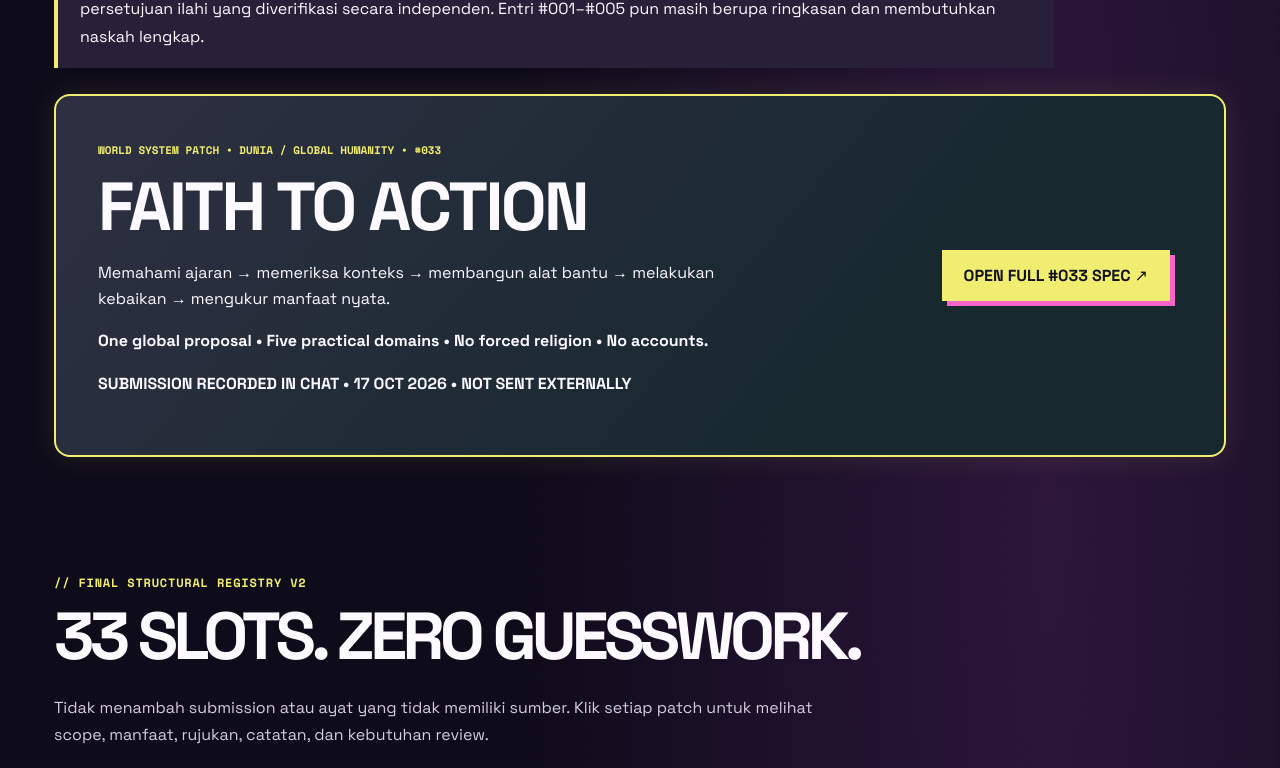
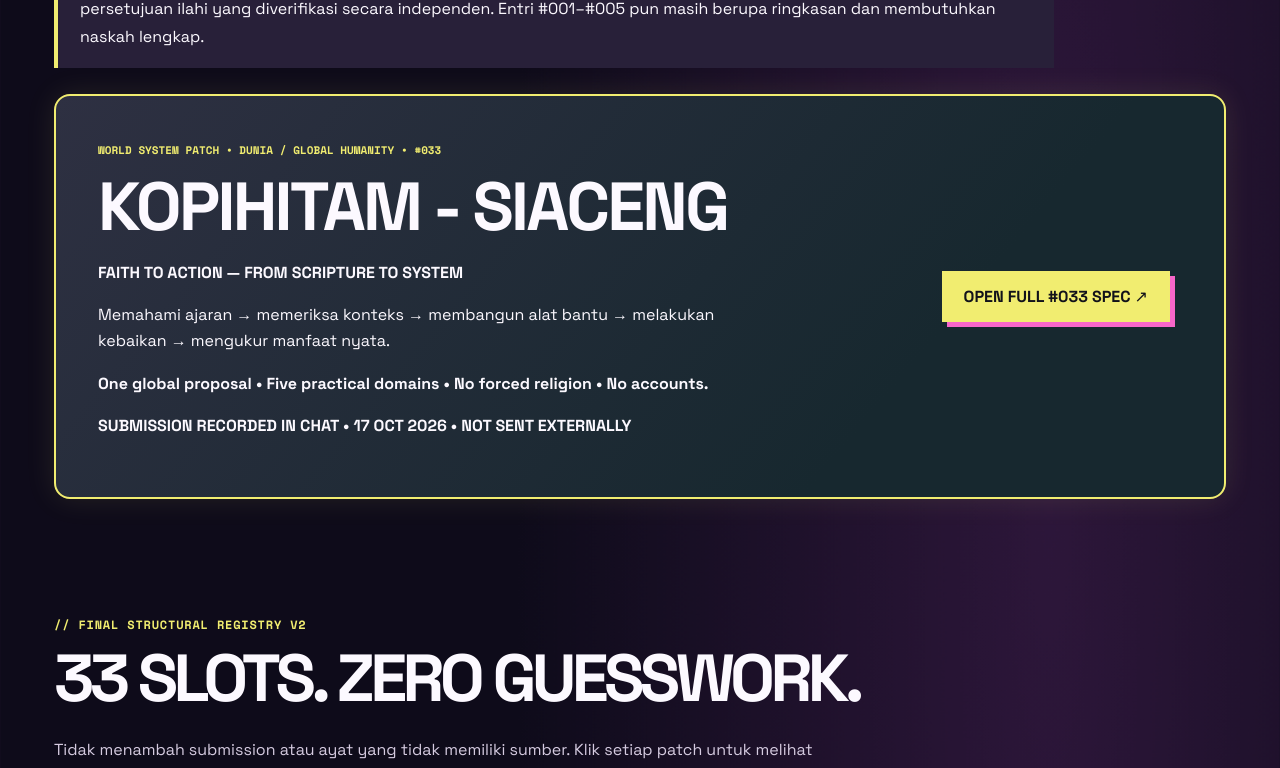
Before and after one commit to bjo163/moonwitness-xii-season-global-championships, a React (Vite) app: page /syafaat-status in a window 1280 px wide. Shown: the part 790-1558 px from the top of the page. Built offline with nearby package versions, Linux system fonts and the light colour scheme.

Commit message:
Rename featured #033 heading in master registry while preserving Faith to Action theme

```diff
--- a/src/pages/Syafaat.jsx
+++ b/src/pages/Syafaat.jsx
@@ -29,7 +29,7 @@ export default function Syafaat(){
  </div>
  <Notice><b>HONEST FIRST:</b> {registryNote} Status APPROVED dalam arsip lama adalah klaim persetujuan menurut pengaju, bukan persetujuan Allah yang dapat diverifikasi. Tidak ada persetujuan ilahi yang diverifikasi secara independen. Entri #001–#005 pun masih berupa ringkasan dan membutuhkan naskah lengkap.</Notice>
  <section className="patch-featured" aria-labelledby="patch-featured-title">
- <div><small>WORLD SYSTEM PATCH • DUNIA / GLOBAL HUMANITY • #033</small><h2 id="patch-featured-title">FAITH TO ACTION</h2><p>Memahami ajaran → memeriksa konteks → membangun alat bantu → melakukan kebaikan → mengukur manfaat nyata.</p><p><b>One global proposal • Five practical domains • No forced religion • No accounts.</b></p><p><b>SUBMISSION RECORDED IN CHAT • 17 OCT 2026 • NOT SENT EXTERNALLY</b></p></div>
+ <div><small>WORLD SYSTEM PATCH • DUNIA / GLOBAL HUMANITY • #033</small><h2 id="patch-featured-title">KOPIHITAM - SIACENG</h2><p><b>FAITH TO ACTION — FROM SCRIPTURE TO SYSTEM</b></p><p>Memahami ajaran → memeriksa konteks → membangun alat bantu → melakukan kebaikan → mengukur manfaat nyata.</p><p><b>One global proposal • Five practical domains • No forced religion • No accounts.</b></p><p><b>SUBMISSION RECORDED IN CHAT • 17 OCT 2026 • NOT SENT EXTERNALLY</b></p></div>
  <Link className="btn" to="/syafaat-status/033">OPEN FULL #033 SPEC ↗</Link>
  </section>
  <section className="section" id="master-register"><Head eyebrow="// FINAL STRUCTURAL REGISTRY V2" title="33 SLOTS. ZERO GUESSWORK." sub="Tidak menambah submission atau ayat yang tidak memiliki sumber. Klik setiap patch untuk melihat scope, manfaat, rujukan, catatan, dan kebutuhan review."/>
@@ -56,7 +56,7 @@ export default function Syafaat(){
  </section>
  <section className="section"><Head eyebrow="// PRESERVED OUTSIDE THE 33 SLOTS" title="DON'T LOSE THE EXTRAS." sub="Tambahan berikut punya asal sendiri. Tidak diam-diam mengambil nomor #009–#033."/>
   <div className="grid two"><Card><small>SEPARATE PRAYER REPORT • {wildYouthReport.id}</small><h3>{wildYouthReport.title}</h3><p>{wildYouthReport.summary}</p><p><b>Benefits requested:</b> {wildYouthReport.benefit}</p><p><b>References:</b> {wildYouthReport.references}</p><p><b>Status:</b> {wildYouthReport.status}</p><p>{wildYouthReport.note}</p></Card>
-  <Card><small>ADDITIONAL NARRATIVE NOTES</small><h3>UNNUMBERED / REVIEW QUEUE</h3>{unnumberedReports.map(e=><p key={e.id}><b>{e.title}</b> — {e.note}</p>)}<p><b>THE WRONG WAY / HELLROAD</b> remains a separate competing candidate for #014, preserved in its conflict card above, not relabelled as a confirmed submission.</p>{displacedPatchConcepts.map(x=><p key={x.archiveId}><b>{x.title} — ARCHIVED EDITORIAL CONCEPT</b> (formerly slot #{x.formerSlot}). {x.summary} This remains unnumbered after #033 was assigned to FAITH TO ACTION.</p>)}</Card></div>
+  <Card><small>ADDITIONAL NARRATIVE NOTES</small><h3>UNNUMBERED / REVIEW QUEUE</h3>{unnumberedReports.map(e=><p key={e.id}><b>{e.title}</b> — {e.note}</p>)}<p><b>THE WRONG WAY / HELLROAD</b> remains a separate competing candidate for #014, preserved in its conflict card above, not relabelled as a confirmed submission.</p>{displacedPatchConcepts.map(x=><p key={x.archiveId}><b>{x.title} — ARCHIVED EDITORIAL CONCEPT</b> (formerly slot #{x.formerSlot}). {x.summary} This remains unnumbered after #033 was assigned to KOPIHITAM - SIACENG.</p>)}</Card></div>
  </section>
  <section className="section"><Head eyebrow="// KEEP THE SYSTEMS SEPARATE" title="NOT ALL 33s ARE THE SAME."/><div className="grid three">
  <Card><h3>33 BUG PATCH SLOTS</h3><p>8 laporan + 5 recovered drafts + 1 konflik + 18 proposal editorial + 1 pengajuan #033 tercatat melalui chat, bukan pengiriman eksternal.</p></Card>
```
